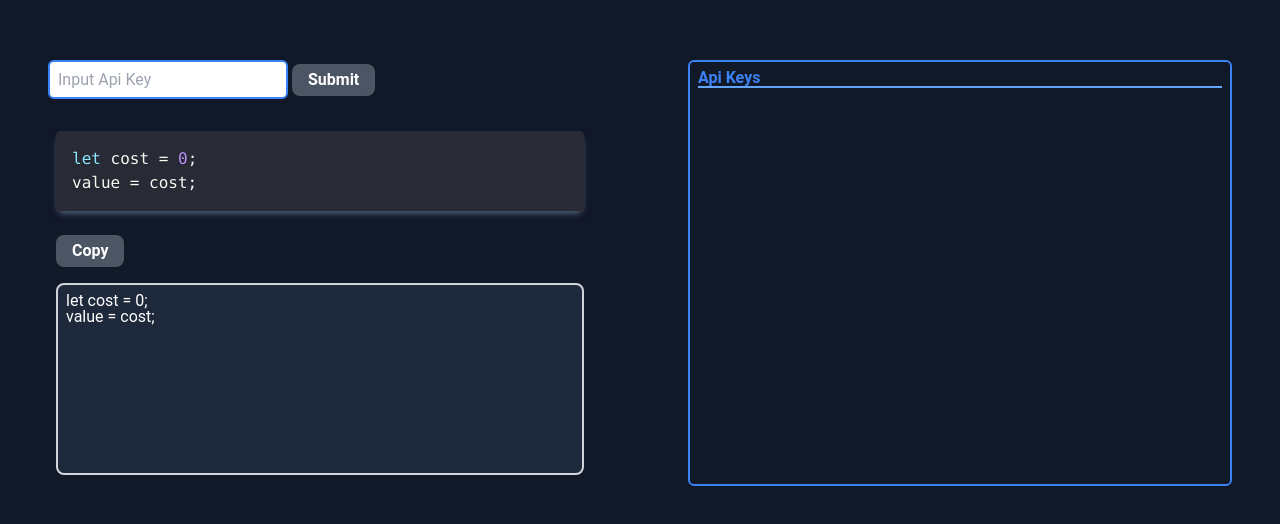
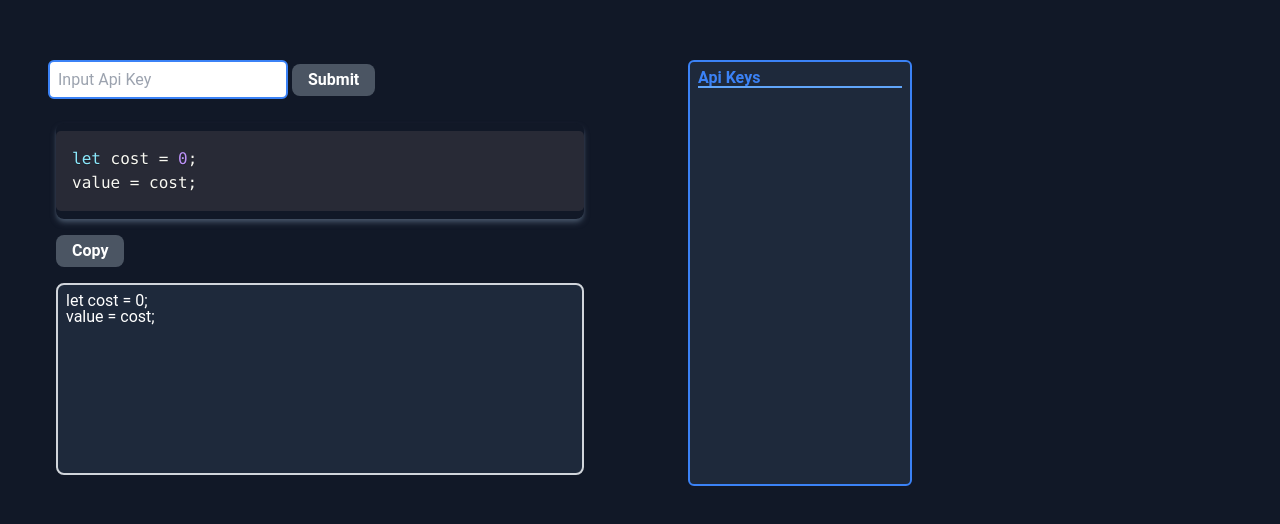
Before and after one commit to Rondo2014/form-helper, a React (Vite) app: page / in a window 1280 px wide. Shown: the part 132-656 px from the top of the page. Built offline with nearby package versions, Linux system fonts and the light colour scheme.

Commit message:
Styled  keys

```diff
--- a/src/App.jsx
+++ b/src/App.jsx
@@ -41,9 +41,8 @@ function App() {
           setInputValue={setInputValue}
           inputs={inputs}
           setInputs={setInputs}
-          className="w-2/3"
         />
-        <Keys inputs={inputs} setInputs={setInputs} className="w-1/3" />
+        <Keys inputs={inputs} setInputs={setInputs} />
       </div>
     </>
   );
--- a/src/Keys.jsx
+++ b/src/Keys.jsx
@@ -1,6 +1,6 @@
 function Keys({ inputs, setInputs }) {
   return (
-    <div className="rounded-md border-blue-500 border-2 p-2 mx-12 transform-gpu transition-all duration-200 ease-in-out">
+    <div className="rounded-md bg-slate-800 border-blue-500 border-2 p-2 mx-12 transform-gpu transition-all duration-200 ease-in-out w-56">
       <h2 className="text-blue-500 font-bold border-b-2 border-blue-400">
         Api Keys
       </h2>
--- a/src/TotalCost.jsx
+++ b/src/TotalCost.jsx
@@ -34,7 +34,7 @@ function TotalCost({
         <button onClick={handleSubmit}>Submit</button>
       </div>
       <div className="col-span-2 rounded-md p-2 mx-12 transform-gpu transition-all duration-200 ease-in-out">
-        <div className="rounded-lg shadow-md shadow-slate-600">
+        <div className="rounded-lg shadow-md shadow-slate-600 max-h-72 overflow-auto">
           <SyntaxHighlighter language="javascript" style={dracula}>
             {output}
           </SyntaxHighlighter>
```
